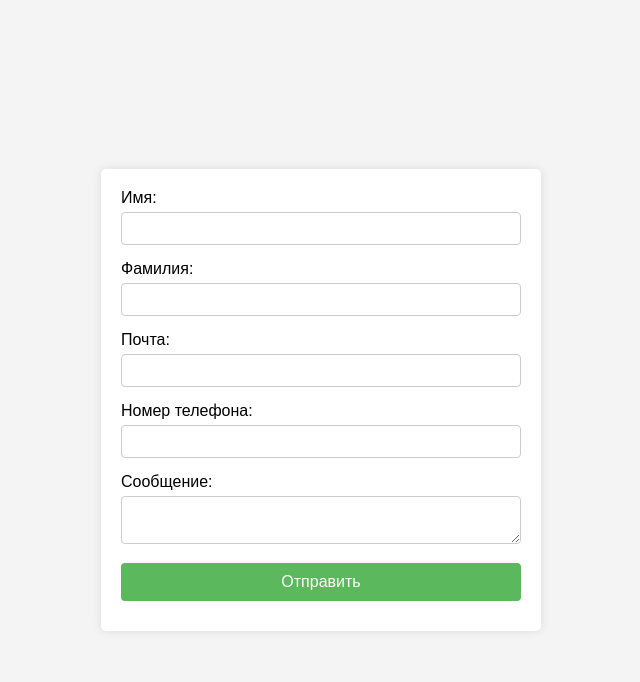
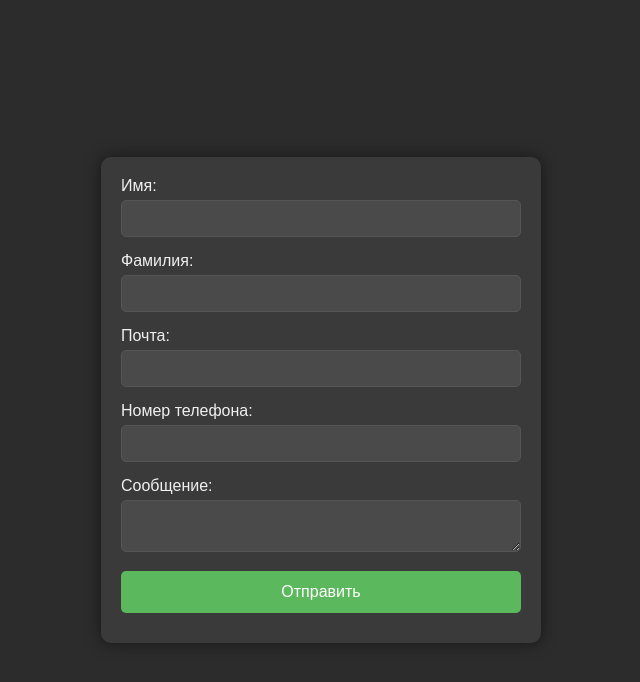
Before and after one commit to x1nell/practik4, a plain HTML site: page index.html in a window 1280 px wide. Shown: the whole page, without its empty margins (319-959 px from the left). Drawn offline with Linux system fonts and the light colour scheme.

Commit message:
Update styles.css

```diff
--- a/css/styles.css
+++ b/css/styles.css
@@ -5,14 +5,15 @@ body {
     align-items: center;
     height: 100vh;
     margin: 0;
-    background-color: #f4f4f4;
+    background-color: #2c2c2c;
+    color: #f0f0f0;
 }
 
 .form-container {
-    background-color: white;
+    background-color: #3a3a3a;
     padding: 20px;
-    border-radius: 5px;
-    box-shadow: 0 0 10px rgba(0, 0, 0, 0.1);
+    border-radius: 10px;
+    box-shadow: 0 0 15px rgba(0, 0, 0, 0.5);
     width: 90%;
     max-width: 400px;
 }
@@ -24,14 +25,17 @@ body {
 label {
     display: block;
     margin-bottom: 5px;
+    color: #f0f0f0;
 }
 
 input, textarea {
     width: 100%;
-    padding: 8px;
+    padding: 10px;
     box-sizing: border-box;
-    border: 1px solid #ccc;
-    border-radius: 4px;
+    border: 1px solid #555;
+    border-radius: 5px;
+    background-color: #4a4a4a;
+    color: #f0f0f0;
 }
 
 textarea {
@@ -40,12 +44,14 @@ textarea {
 
 button {
     width: 100%;
-    padding: 10px;
+    padding: 12px;
     border: none;
-    border-radius: 4px;
+    border-radius: 5px;
     background-color: #5cb85c;
     color: white;
     font-size: 16px;
+    cursor: pointer;
+    transition: background-color 0.3s ease;
 }
 
 button:hover {
@@ -53,11 +59,12 @@ button:hover {
 }
 
 .error-message {
-    color: red;
+    color: #ff4d4d;
     font-size: 12px;
 }
 
 #responseMessage {
     margin-top: 10px;
     font-size: 14px;
+    color: #f0f0f0;
 }
```
